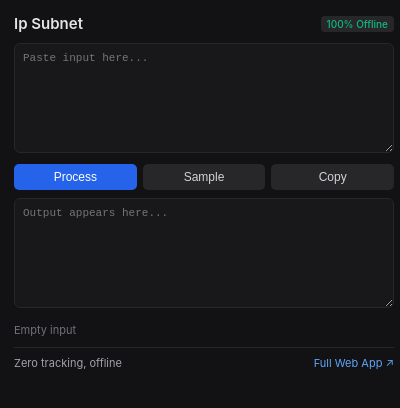
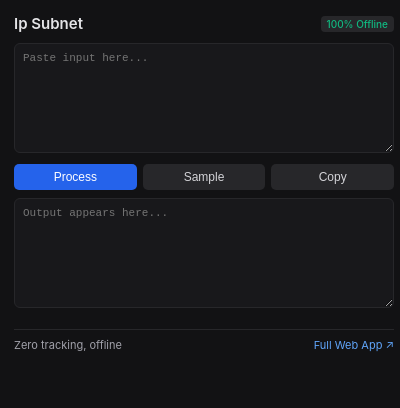
Before and after one commit to cig13zs/ip-subnet, a browser extension: page extension/popup.html in a window 400 px wide. Drawn offline with Linux system fonts and the light colour scheme.

Commit message:
blank output until valid input

```diff
--- a/extension/app.js
+++ b/extension/app.js
@@ -6,7 +6,7 @@ const statsEl = document.getElementById('output-stats') || document.getElementBy
 
 function process() {
   const txt = inputEl.value;
-  if (!txt.trim()) { outputEl.value = ''; if (statsEl) statsEl.textContent = 'Empty input'; return; }
+  if (!txt.trim()) { outputEl.value = ''; if (statsEl) statsEl.textContent = ''; return; }
   const res = IPSubnet.calculate(txt);
   outputEl.value = JSON.stringify(res, null, 2);
   if (statsEl) statsEl.textContent = res.error || `Network: ${res.networkAddress}/${res.prefix} (${res.usableHosts} usable hosts)`;
--- a/extension/popup.html
+++ b/extension/popup.html
@@ -31,7 +31,7 @@
     <button type="button" id="btn-copy" class="secondary">Copy</button>
   </div>
   <textarea id="output" readonly placeholder="Output appears here..."></textarea>
-  <div id="stats" role="status" aria-live="polite" class="stats">Ready</div>
+  <div id="stats" role="status" aria-live="polite" class="stats"></div>
   <div class="footer">
     <span>Zero tracking, offline</span>
     <a href="https://cig13zs.github.io/ip-subnet/" target="_blank" rel="noopener noreferrer">Full Web App ↗</a>
```
Also changed, not shown: index.html (+3 -3 lines), 1 other file.
